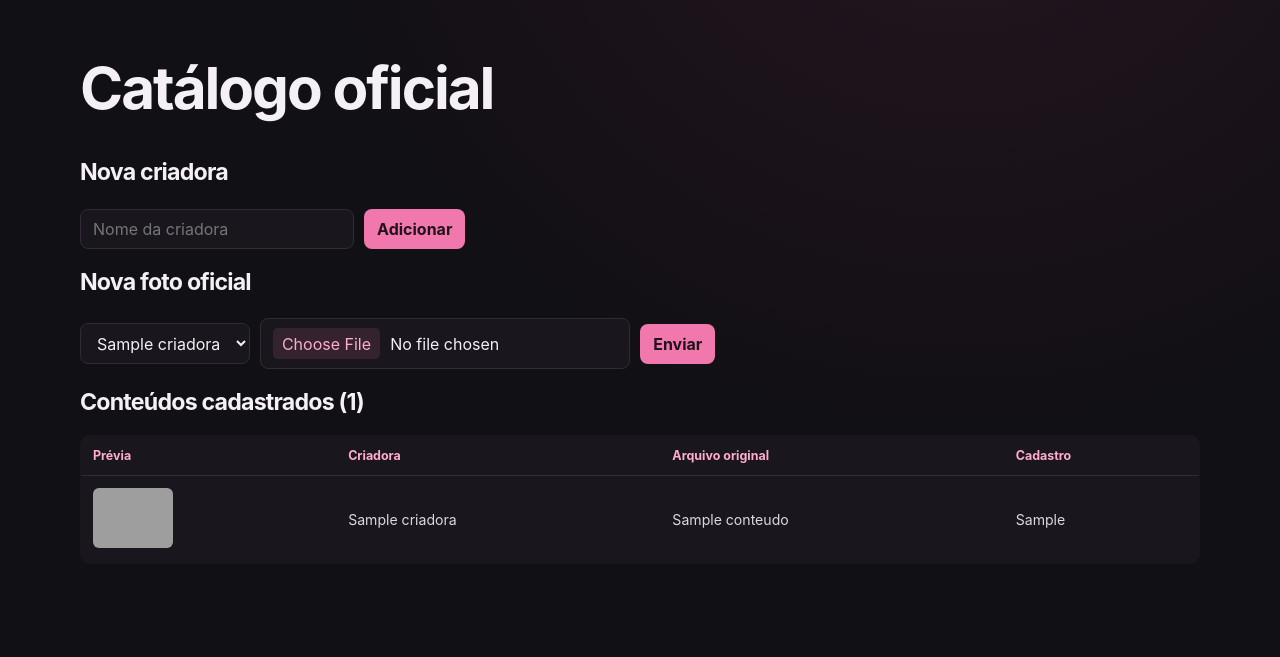
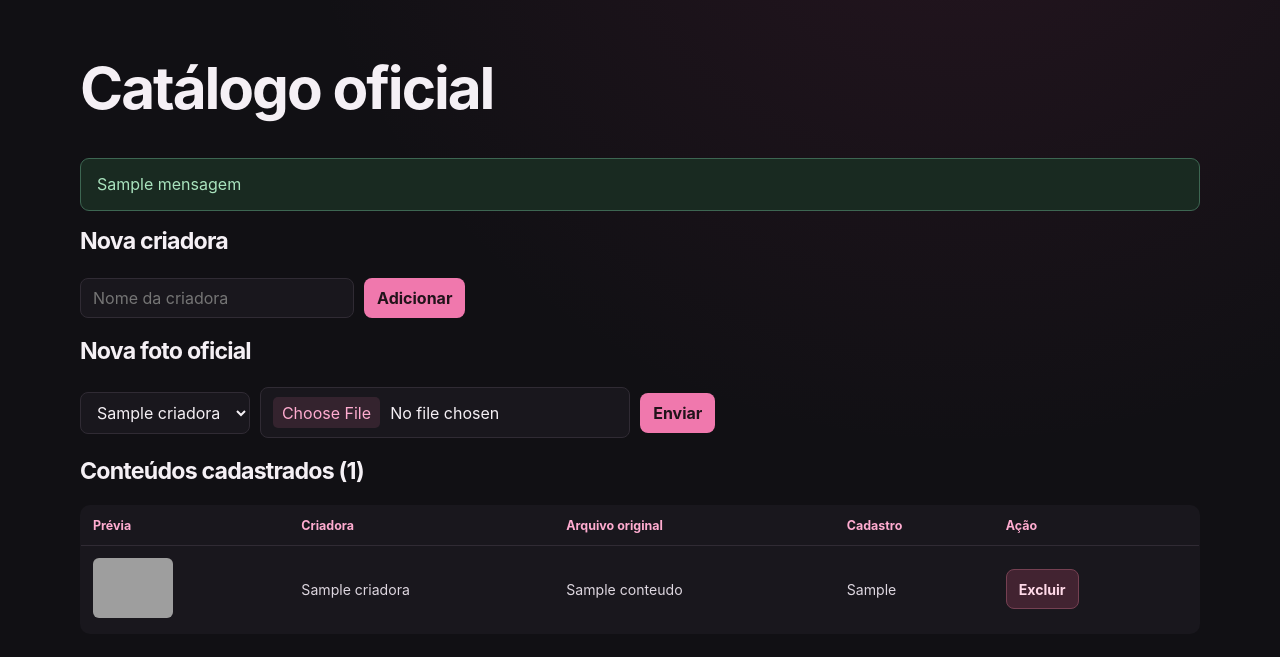
Before and after one commit to Gustavo-H-Dev/Leak_search, a FastAPI app: template app/templates/catalogo.html in a window 1280 px wide. Shown: the part 77-734 px from the top of the page. Run offline with FastAPI, Linux system fonts and the light colour scheme; the template is opened without the code that fills it: most values are stand-ins (such as "Sample title", 1, 10 or a date in 2020); grey boxes are pictures that could not be loaded.

Commit message:
Adicionado forma de Excluir os conteúdos

```diff
--- a/app/main.py
+++ b/app/main.py
@@ -1,3 +1,4 @@
+import logging
 import uuid
 from pathlib import Path
 from urllib.parse import quote
@@ -13,6 +14,7 @@ from app.core import imagens
 PASTA_OFICIAIS = Path("media/oficiais")
 EXTENSOES_PERMITIDAS = {".jpg", ".jpeg", ".png", ".webp"}
 TAMANHO_MAXIMO = 20 * 1024 * 1024  # 20 MB
+logger = logging.getLogger(__name__)
 
 PASTA_OFICIAIS.mkdir(parents=True, exist_ok=True)
 db.iniciar_banco()
@@ -46,11 +48,12 @@ def saude():
 
 
 @app.get("/catalogo", response_class=HTMLResponse)
-def catalogo(request: Request, erro: str = ""):
+def catalogo(request: Request, erro: str = "", mensagem: str = ""):
     contexto = {
         "criadoras": db.listar_criadoras(),
         "conteudos": db.listar_conteudos(),
         "erro": erro,
+        "mensagem": mensagem,
     }
     return templates.TemplateResponse(request, "catalogo.html", contexto)
 
@@ -80,6 +83,28 @@ async def novo_conteudo(criadora_id: int = Form(...), arquivo: UploadFile = File
     return RedirectResponse("/catalogo", status_code=303)
 
 
+@app.post("/conteudos/{conteudo_id}/excluir")
+def excluir_conteudo(conteudo_id: int):
+    nome_arquivo = db.excluir_conteudo(conteudo_id)
+    if nome_arquivo is None:
+        return _voltar_com_erro("Conteúdo não encontrado.")
+
+    try:
+        (PASTA_OFICIAIS / nome_arquivo).unlink(missing_ok=True)
+    except OSError:
+        logger.exception(
+            "Conteúdo %s removido do banco, mas o arquivo %s não pôde ser excluído",
+            conteudo_id,
+            nome_arquivo,
+        )
+        return _voltar_com_erro(
+            "Conteúdo removido do banco, mas o arquivo não pôde ser excluído."
+        )
+
+    mensagem = quote("Conteúdo excluído com sucesso.")
+    return RedirectResponse("/catalogo?mensagem=" + mensagem, status_code=303)
+
+
 @app.get("/comparar", response_class=HTMLResponse)
 def comparar_formulario(request: Request):
     return templates.TemplateResponse(
--- a/app/templates/base.html
+++ b/app/templates/base.html
@@ -274,7 +274,9 @@
     .card-action { margin-top: auto; color: var(--pink-light); font-size: .82rem; font-weight: 650; }
     .card-action span { margin-left: .3rem; }
 
-    .erro { padding: .75rem 1rem; border: 1px solid #6c364a; border-radius: 9px; color: #ffb4c8; background: #321b25; }
+    .erro, .sucesso { padding: .75rem 1rem; border: 1px solid; border-radius: 9px; }
+    .erro { border-color: #6c364a; color: #ffb4c8; background: #321b25; }
+    .sucesso { border-color: #3d6652; color: #a9e3be; background: #192a21; }
     table { width: 100%; border-collapse: collapse; overflow: hidden; border: 1px solid var(--border); border-radius: 10px; background: var(--surface); }
     td, th { padding: .75rem; border-bottom: 1px solid var(--border); text-align: left; }
     th { color: var(--pink-light); font-size: .78rem; font-weight: 650; }
@@ -282,6 +284,8 @@
     tr:last-child td { border-bottom: 0; }
     img.mini { height: 60px; border-radius: 6px; }
     form { margin: 1rem 0; }
+    .table-actions { white-space: nowrap; }
+    .table-actions form { margin: 0; }
     input, select, button {
       min-height: 40px;
       margin: .2rem .35rem .2rem 0;
@@ -305,6 +309,8 @@
     }
     button { border-color: transparent; color: #21131a; background: var(--pink); font-weight: 650; cursor: pointer; }
     button:hover { background: var(--pink-light); }
+    button.button-danger { border-color: #754052; color: #ffd9e8; background: #422331; }
+    button.button-danger:hover { border-color: #a74b70; background: #5a2c40; }
     :focus-visible { outline: 2px solid var(--pink-light); outline-offset: 3px; }
 
     @media (max-width: 700px) {
--- a/app/templates/catalogo.html
+++ b/app/templates/catalogo.html
@@ -3,6 +3,7 @@
 {% block conteudo %}
 <h1>Catálogo oficial</h1>
 {% if erro %}<p class="erro">{{ erro }}</p>{% endif %}
+{% if mensagem %}<p class="sucesso">{{ mensagem }}</p>{% endif %}
 
 <h2>Nova criadora</h2>
 <form method="post" action="/criadoras">
@@ -24,15 +25,24 @@
 {% endif %}
 
 <h2>Conteúdos cadastrados ({{ conteudos|length }})</h2>
+{% if conteudos %}
 <table>
-  <tr><th>Prévia</th><th>Criadora</th><th>Arquivo original</th><th>Cadastro</th></tr>
+  <tr><th>Prévia</th><th>Criadora</th><th>Arquivo original</th><th>Cadastro</th><th>Ação</th></tr>
   {% for c in conteudos %}
   <tr>
     <td><img class="mini" src="/arquivos/{{ c.arquivo }}" alt=""></td>
     <td>{{ c.criadora }}</td>
     <td>{{ c.nome_original }}</td>
     <td>{{ c.criado_em }}</td>
+    <td class="table-actions">
+      <form method="post" action="/conteudos/{{ c.id }}/excluir" onsubmit="return confirm('Tem certeza que deseja excluir este conteúdo? Esta ação não pode ser desfeita.');">
+        <button class="button-danger" type="submit">Excluir</button>
+      </form>
+    </td>
   </tr>
   {% endfor %}
 </table>
+{% else %}
+<p>Nenhum conteúdo cadastrado.</p>
+{% endif %}
 {% endblock %}
```
Also changed, not shown: app/db.py (+13 -0 lines).
